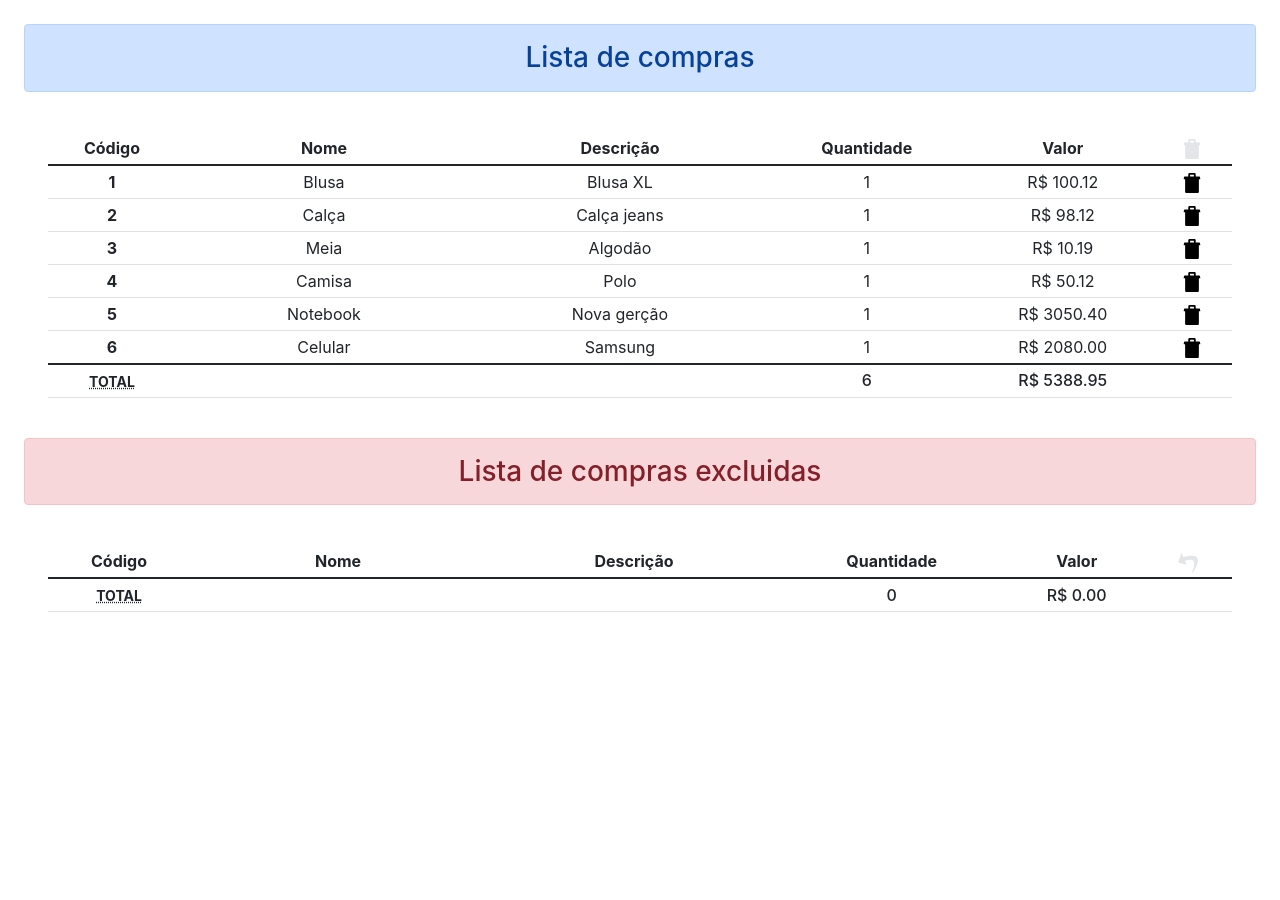
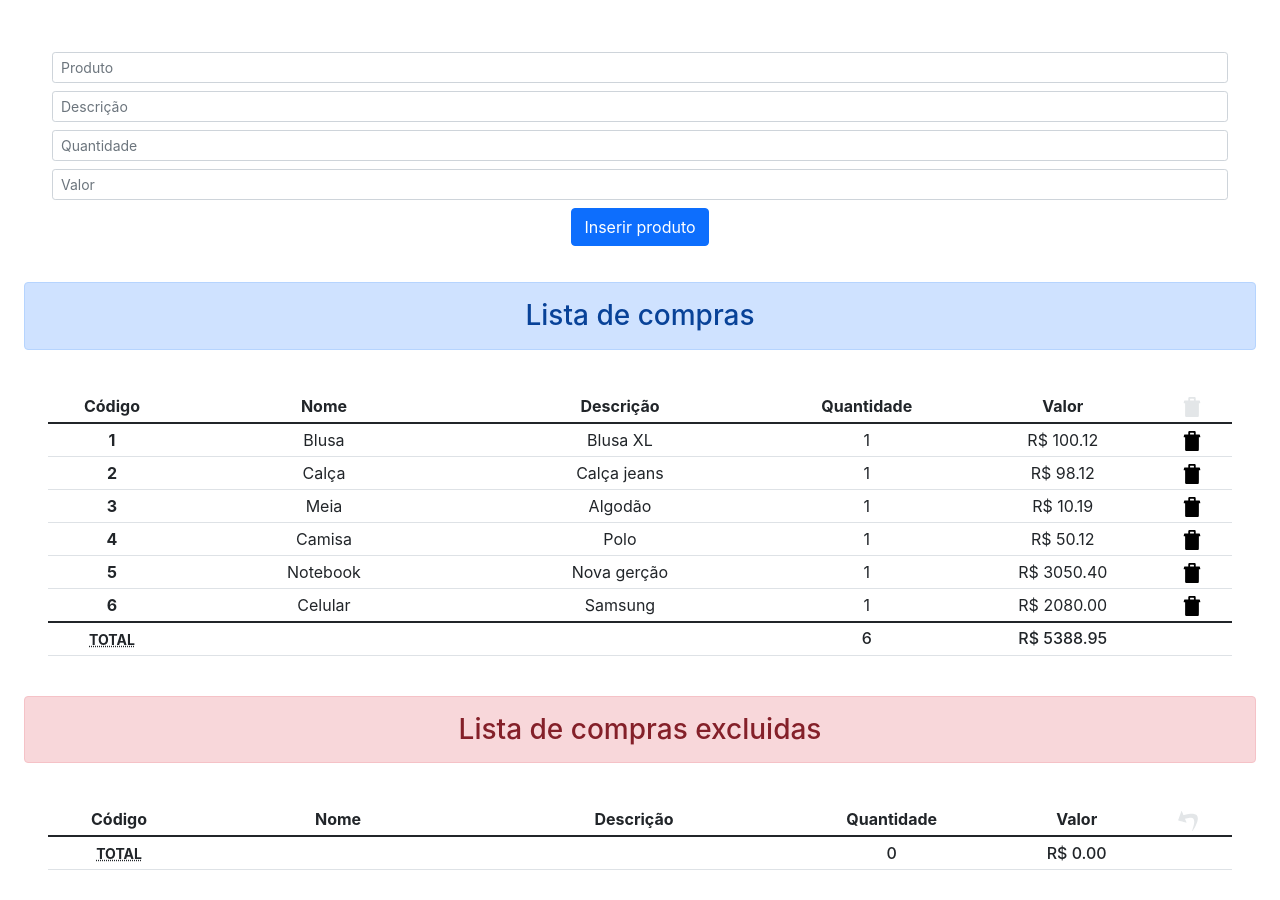
Before and after one commit to robsondesenvolvimento/shopping-list-react, a React (Create React App) app: page / in a window 1280 px wide. Shown: the top 900 px of the page. Before the commit the page ends 800 px from the top, so only its background shows below. Built offline with nearby package versions, Linux system fonts and the light colour scheme.

Commit message:
feature: incluid formulário de cadastro de produtos

```diff
--- a/src/components/ListaCompras/ListaCompras.js
+++ b/src/components/ListaCompras/ListaCompras.js
@@ -20,8 +20,50 @@ function ListaCompras(props){
         setProdutosExcluidos(produtosExluidos.filter(prod => prod.codigo !== key));
     };
 
+    const handlerFormSubmit = (event) => {
+        event.preventDefault();
+        const produto = document.getElementById("fproduto").value;
+        const descricao = document.getElementById("fdescricao").value;
+        const quantidade = document.getElementById("fquantidade").value;
+        const valor = document.getElementById("fvalor").value;
+
+        const codigo = Number.parseInt(produtos.map(value => value.codigo).reduce((a,b) => Math.max(a,b))) + 1;
+
+        var prod = {
+            codigo: codigo,
+            produto: produto,
+            descricao: descricao,
+            quantidade: Number.parseInt(quantidade),
+            valor: Number.parseFloat(valor)
+        };
+
+        setProdutos(produtos.concat(prod))
+    }
+
     return (
         <div className="p-4">
+            <div className="p-4">
+                <form className="form-inline" onSubmit={handlerFormSubmit}>
+                    <div className="form-group">
+                        <div className="col p-1">
+                            <input type="text" id="fproduto" className="form-control form-control-sm" placeholder="Produto"/>
+                        </div>
+                        <div className="col p-1">
+                            <input type="text" id="fdescricao" className="form-control form-control-sm" placeholder="Descrição"/>
+                        </div>
+                        <div className="col p-1">
+                            <input type="text" id="fquantidade" className="form-control form-control-sm" placeholder="Quantidade"/>
+                        </div>
+                        <div className="col p-1">
+                            <input type="text" id="fvalor" className="form-control form-control-sm" placeholder="Valor"/>
+                        </div>
+                            <div className="col p-1">
+                        <button type="submit" className="btn btn-primary mb-2">Inserir produto</button>
+                        </div>
+                    </div>
+                </form>
+            </div>
+
             <h3 className="alert alert-primary">Lista de compras</h3>
             <TabelaCompras produtos={produtos} handlerExcluirClick={handlerExcluirClick} imagem={[trashpreto,trashcinza]} descricaoTotal="Soma do valor de todos os produtos."/>
 
```
